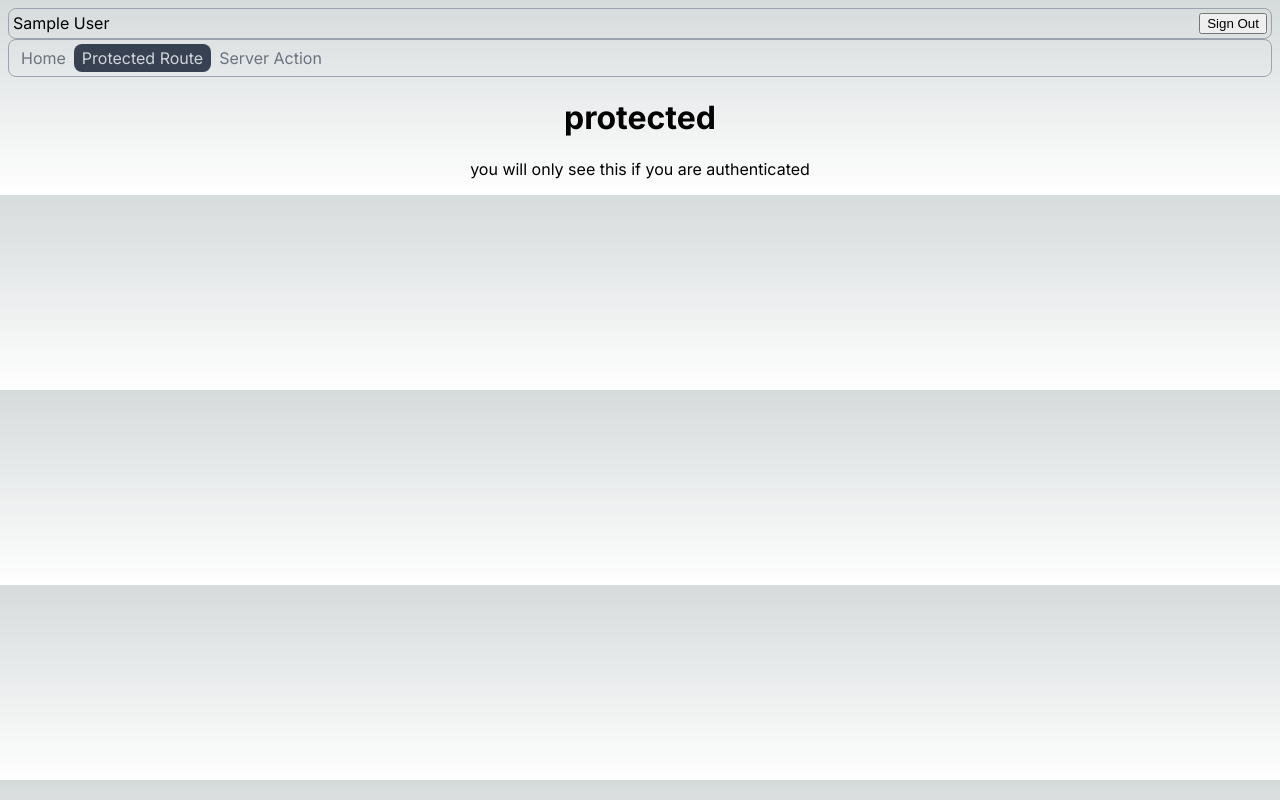
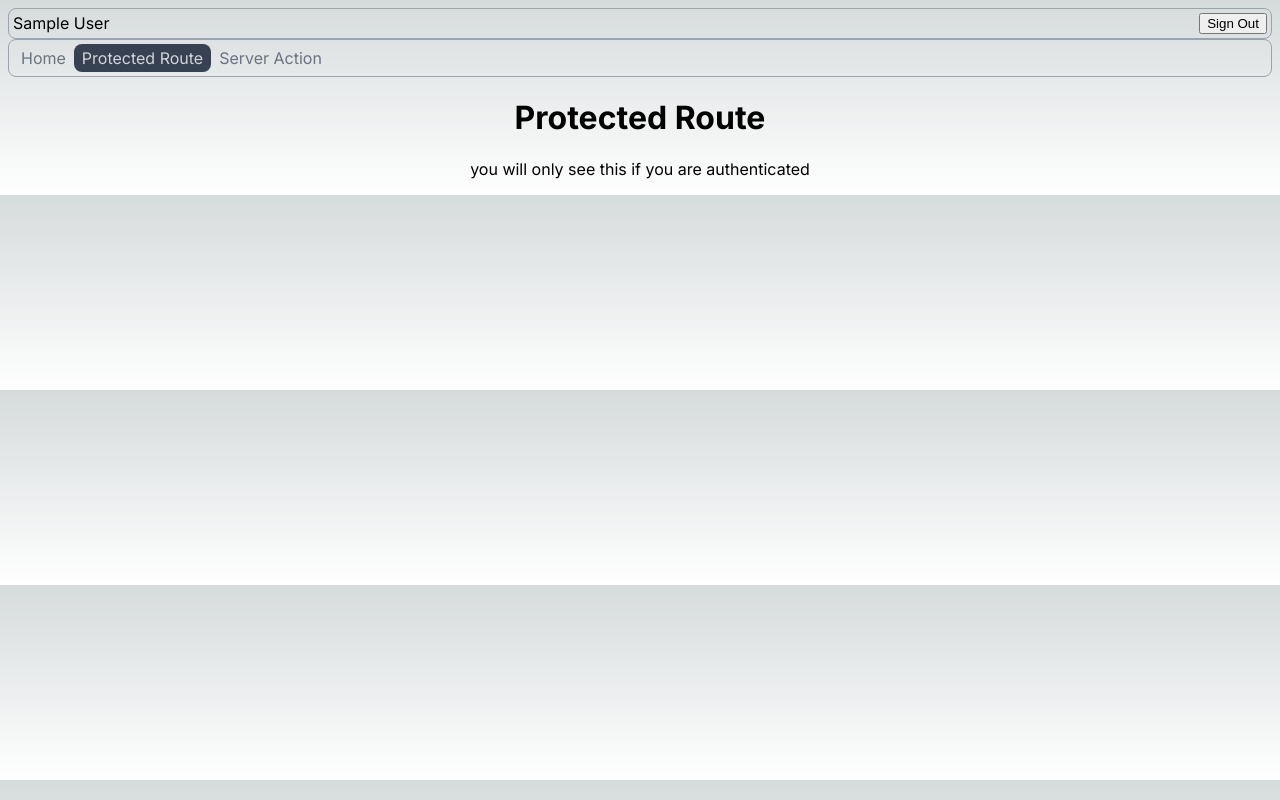
Before and after one commit to TheUniParse/next-auth, a Next.js app: page /protected in a window 1280 px wide. Built offline with nearby package versions, Linux system fonts and the light colour scheme; no server answers; sample sign-in values are in the browser's storage.

Commit message:
optimize

```diff
--- a/src/app/protected/page.tsx
+++ b/src/app/protected/page.tsx
@@ -8,7 +8,7 @@ export default async function Page() {
 
   return (
     <div className='text-center'>
-      <h1>protected</h1>
+      <h1>Protected Route</h1>
       <p>you will only see this if you are authenticated</p>
     </div>
   )
```
